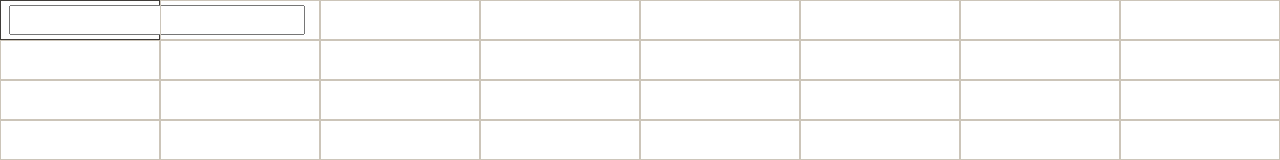
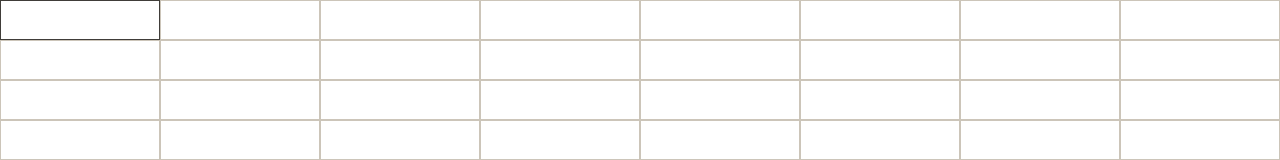
Before and after one commit to k0ndrateff/datagrid, a React (Vite) app: page / in a window 1280 px wide. Both pictures are taken after a click on the element 80 px from the left and 20 px from the top of the page. Shown: the top 160 px of the page. Built offline with nearby package versions, Linux system fonts and the light colour scheme.

Commit message:
feat: autofocus input on select

```diff
--- a/package.json
+++ b/package.json
@@ -1,7 +1,7 @@
 {
   "name": "datagrid",
   "private": true,
-  "version": "0.2.5",
+  "version": "0.2.6",
   "type": "module",
   "scripts": {
     "dev": "vite",
--- a/src/entities/Cell/ui/Cell.tsx
+++ b/src/entities/Cell/ui/Cell.tsx
@@ -1,7 +1,7 @@
 import { CellModel } from "../model/CellModel";
 import { observer } from 'mobx-react-lite';
 import styled, {css} from "styled-components";
-import {ChangeEventHandler, MouseEventHandler, useCallback} from "react";
+import {ChangeEventHandler, MouseEventHandler, useCallback, useEffect, useRef} from "react";
 import {CellAddress} from "@/shared";
 
 const Root = styled.div`
@@ -25,11 +25,15 @@ const Root = styled.div`
 `;
 
 const TextStyles = css`
+  max-width: 100%;
+
   font-size: 18px;
   font-weight: 500;
   line-height: 24px;
   color: var(--cell-value);
   font-family: var(--main-font);
+
+  overflow: hidden;
 `;
 
 const Value = styled.span`
@@ -37,6 +41,11 @@ const Value = styled.span`
 `;
 
 const Input = styled.input`
+  border: none;
+  outline: none;
+  padding: 0;
+  margin: 0;
+
   ${TextStyles};
 `;
 
@@ -48,6 +57,14 @@ interface Props {
 
 const Cell = observer((props: Props) => {
   const { model, editable, onClick } = props;
+
+  const inputRef = useRef<HTMLInputElement>(null);
+
+  useEffect(() => {
+    if (editable && inputRef.current) {
+      inputRef.current.focus();
+    }
+  }, [editable, inputRef.current]);
 
   const handleChange = useCallback<ChangeEventHandler<HTMLInputElement>>(e => {
     const value = e.target.value;
@@ -62,7 +79,7 @@ const Cell = observer((props: Props) => {
   return (
     <Root onClick={handleClick}>
       {editable ? (
-        <Input type="text" onChange={handleChange} />
+        <Input ref={inputRef} type="text" value={model.value} onChange={handleChange} />
       ) : (
         <Value>
           {model.computedValue}
```
